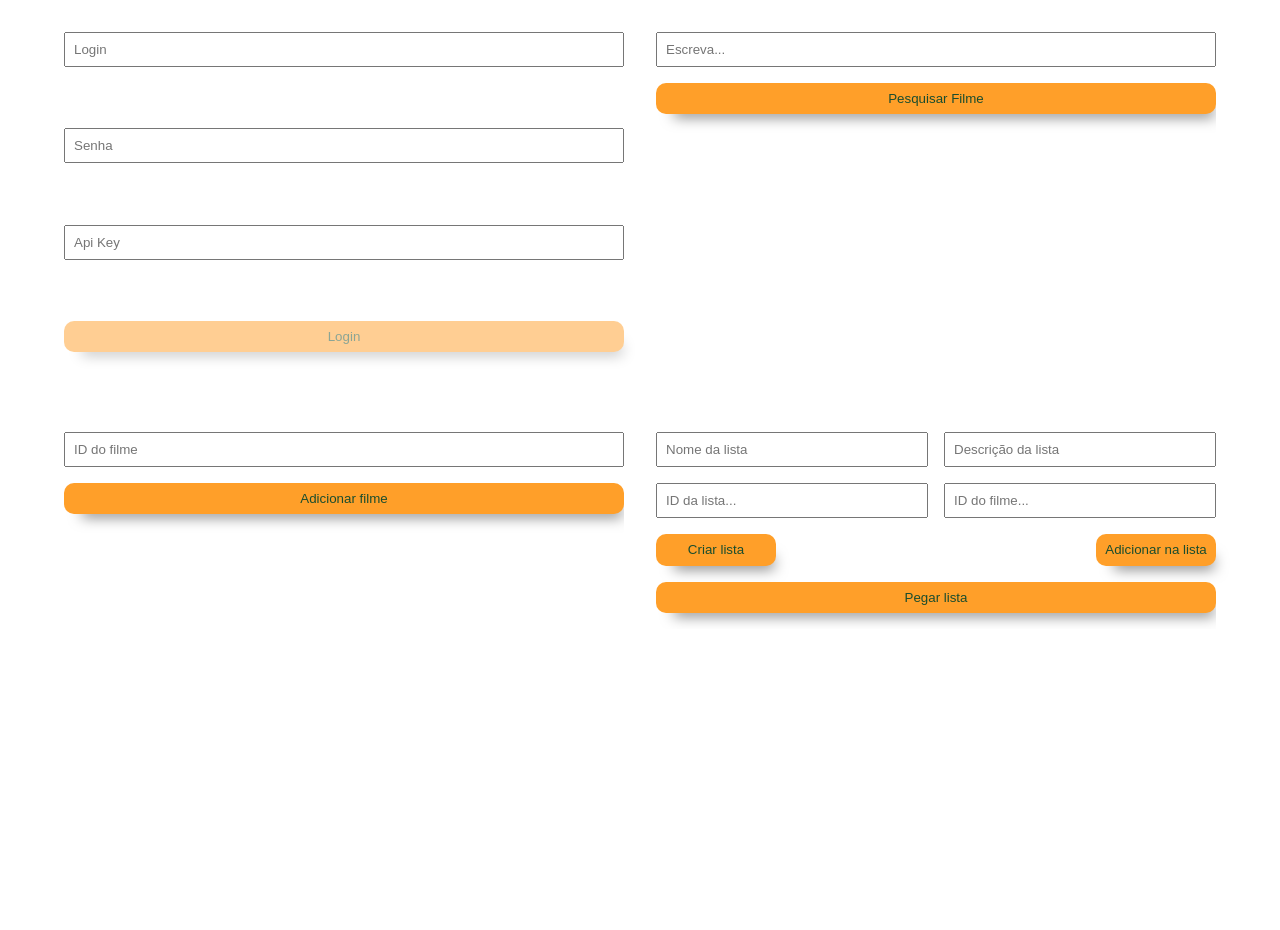
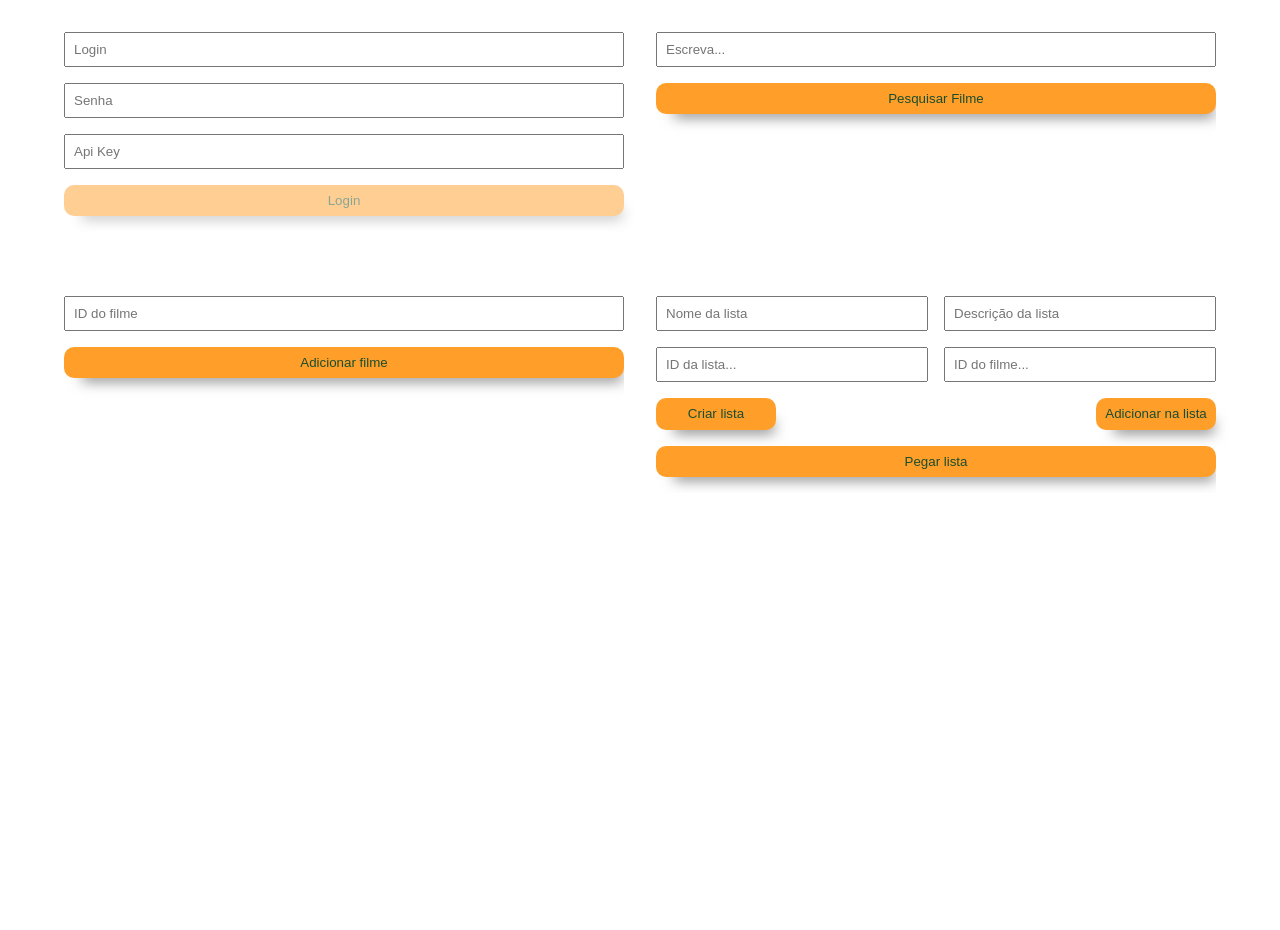
Before and after one commit to LessaApolinario/dio-desafio-typescript, a website with bundled scripts: page html/desafio4.html in a window 1280 px wide. After the commit the page ends 826 px from the top, so only its background shows below. Built offline with nearby package versions, Linux system fonts and the light colour scheme.

Commit message:
Fix: styles for boxes

```diff
--- a/css/style.css
+++ b/css/style.css
@@ -64,7 +64,6 @@ ul > li > p:not(:last-child) {
 }
 
 .container, .movies {
-  height: 50%;
   width: 100%;
 }
 
@@ -75,7 +74,7 @@ ul > li > p:not(:last-child) {
 }
 
 .container {
-  align-items: stretch;
+  align-items: flex-start;
   gap: 2rem;
 
   padding: 2rem 4rem;
@@ -87,13 +86,21 @@ ul > li > p:not(:last-child) {
 
 #login-container {
   flex-direction: column;
-  align-items: stretch;
+  align-items: center;
+}
+
+#login-container > * {
+  width: 100%;
 }
 
 #search-container {
-  justify-content: stretch;
   flex-direction: column;
-  align-items: stretch;
+  align-items: center;
+  justify-content: flex-start;
+}
+
+#search-container > * {
+  width: 100%;
 }
 
 .movies {
```
